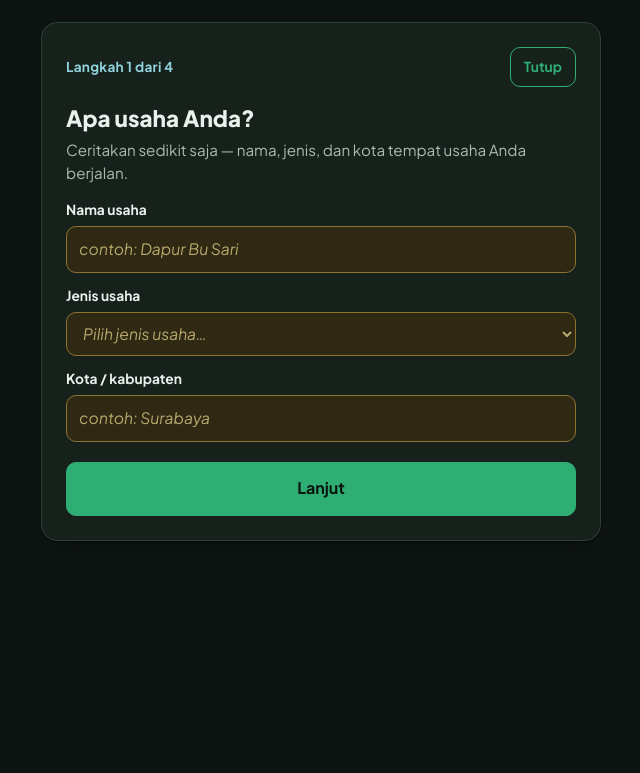
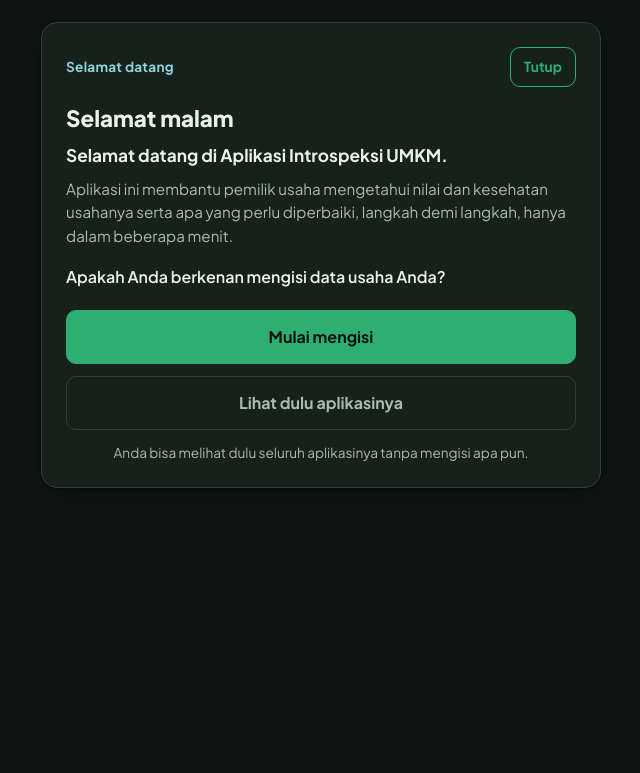
Before and after one commit to soegiantos/aplikasi-introspeksi-umkm, a website: page index.html in a window 1280 px wide. Shown: the top 773 px of the page, without its empty margins (319-959 px from the left). Drawn offline with nearby package versions, Linux system fonts and the light colour scheme.

Commit message:
Tambah layar sapaan pengguna baru (Selamat pagi/siang/sore/malam) sebelum wizard

```diff
--- a/index.html
+++ b/index.html
@@ -890,6 +890,20 @@
           <button class="btn ghost small" id="btnWizardClose" type="button">Tutup</button>
         </div>
 
+        <div class="wiz-step" data-wiz="sapaan">
+          <h2><span id="greetTime">Selamat pagi</span></h2>
+          <p style="margin-top:10px;font-size:1.08rem;font-weight:700">Selamat datang di Aplikasi Introspeksi UMKM.</p>
+          <p class="hint" style="margin-top:8px">Aplikasi ini membantu pemilik usaha mengetahui nilai dan kesehatan usahanya serta apa yang perlu diperbaiki, langkah demi langkah, hanya dalam beberapa menit.</p>
+          <p style="margin-top:18px;font-weight:600">Apakah Anda berkenan mengisi data usaha Anda?</p>
+          <div class="wiz-actions">
+            <button class="btn" type="button" id="btnGreetStart">Mulai mengisi</button>
+          </div>
+          <div style="margin-top:12px">
+            <button class="wiz-skip" type="button" id="btnGreetBrowse" style="width:100%">Lihat dulu aplikasinya</button>
+          </div>
+          <p class="note" style="margin-top:12px;text-align:center">Anda bisa melihat dulu seluruh aplikasinya tanpa mengisi apa pun.</p>
+        </div>
+
         <div class="wiz-step" data-wiz="1">
           <h2>Apa usaha Anda?</h2>
           <p class="hint">Ceritakan sedikit saja — nama, jenis, dan kota tempat usaha Anda berjalan.</p>
@@ -1783,10 +1797,11 @@
           if(lp && typeof lp.then==="function"){
             lp.then(function(){
               // Pengguna yang sudah punya data usaha di cloud langsung masuk
-              // dashboard tanpa ditanya lagi; wizard hanya untuk yang belum punya data.
+              // dashboard tanpa ditanya lagi; sapaan + wizard hanya untuk yang belum punya data.
               if(!hasUsaha()){
-                if(window.__openWizard){ window.__openWizard(); }
-                else { window.__pendingWizardOpen=true; }
+                if(window.__openGreeting){ window.__openGreeting(); }
+                else if(window.__openWizard){ window.__pendingGreetingOpen=true; }
+                else { window.__pendingGreetingOpen=true; }
               }
             });
           }
@@ -1921,8 +1936,8 @@
         function autoStartGuest(){
           var sudahPunyaUsaha=enterGuest();
           if(sudahPunyaUsaha) return;
-          if(window.__openWizard){ window.__openWizard(); }
-          else { window.__pendingWizardOpen=true; }
+          if(window.__openGreeting){ window.__openGreeting(); }
+          else { window.__pendingGreetingOpen=true; }
         }
         if(window.supabase && window.supabase.createClient){
           sb=window.supabase.createClient(SUPABASE_URL, SUPABASE_ANON);
@@ -2039,7 +2054,7 @@
 
         /* ---------- Wizard langkah demi langkah ---------- */
         var wizFokus="";
-        var PROGRESS={"1":"Langkah 1 dari 4","2":"Langkah 2 dari 4","3a":"Langkah 3 dari 4 — biaya (1 dari 3)","3b":"Langkah 3 dari 4 — biaya (2 dari 3)","3c":"Langkah 3 dari 4 — biaya (3 dari 3)","4":"Langkah 4 dari 4","hasil":"Hasil ringkas Anda"};
+        var PROGRESS={"sapaan":"Selamat datang","1":"Langkah 1 dari 4","2":"Langkah 2 dari 4","3a":"Langkah 3 dari 4 — biaya (1 dari 3)","3b":"Langkah 3 dari 4 — biaya (2 dari 3)","3c":"Langkah 3 dari 4 — biaya (3 dari 3)","4":"Langkah 4 dari 4","hasil":"Hasil ringkas Anda"};
         function showWiz(step){
           document.querySelectorAll(".wiz-step").forEach(function(el){ el.classList.toggle("on", el.getAttribute("data-wiz")===step); });
           var p=gid("wizProgress"); if(p) p.textContent=PROGRESS[step]||"";
@@ -2061,6 +2076,21 @@
         }
         function closeWizard(){ gid("wizardOverlay").classList.remove("show"); }
         window.__openWizard=openWizard;
+        function greetingByHour(){
+          var h=new Date().getHours();
+          if(h>=4 && h<11) return "Selamat pagi";
+          if(h>=11 && h<15) return "Selamat siang";
+          if(h>=15 && h<19) return "Selamat sore";
+          return "Selamat malam";
+        }
+        function openGreeting(){
+          var gt=gid("greetTime"); if(gt) gt.textContent=greetingByHour();
+          gid("wizardOverlay").classList.add("show");
+          showWiz("sapaan");
+        }
+        window.__openGreeting=openGreeting;
+        var bgStart=gid("btnGreetStart"); if(bgStart) bgStart.addEventListener("click", function(){ showWiz("1"); });
+        var bgBrowse=gid("btnGreetBrowse"); if(bgBrowse) bgBrowse.addEventListener("click", function(){ closeWizard(); });
 
         document.querySelectorAll("[data-wiz-next]").forEach(function(b){ b.addEventListener("click", function(){ showWiz(b.getAttribute("data-wiz-next")); }); });
         document.querySelectorAll("[data-wiz-back]").forEach(function(b){ b.addEventListener("click", function(){ showWiz(b.getAttribute("data-wiz-back")); }); });
@@ -2140,8 +2170,10 @@
         gid("wizCoachQ").addEventListener("keydown", function(ev){ if(ev.key==="Enter"){ ev.preventDefault(); wizCoachAsk(); } });
 
         /* Buka otomatis: aplikasi dimulai sebagai tamu sebelum skrip wizard ini
-           termuat (mode tanpa sesi) — langsung tampilkan langkah 1. */
-        if(window.__pendingWizardOpen){ window.__pendingWizardOpen=false; openWizard(); }
+           termuat (mode tanpa sesi) — pengguna baru melihat sapaan dulu,
+           pengguna lama tidak sampai ke sini karena sudah punya data. */
+        if(window.__pendingGreetingOpen){ window.__pendingGreetingOpen=false; openGreeting(); }
+        else if(window.__pendingWizardOpen){ window.__pendingWizardOpen=false; openWizard(); }
       })();
     </script>
   </body>
```
